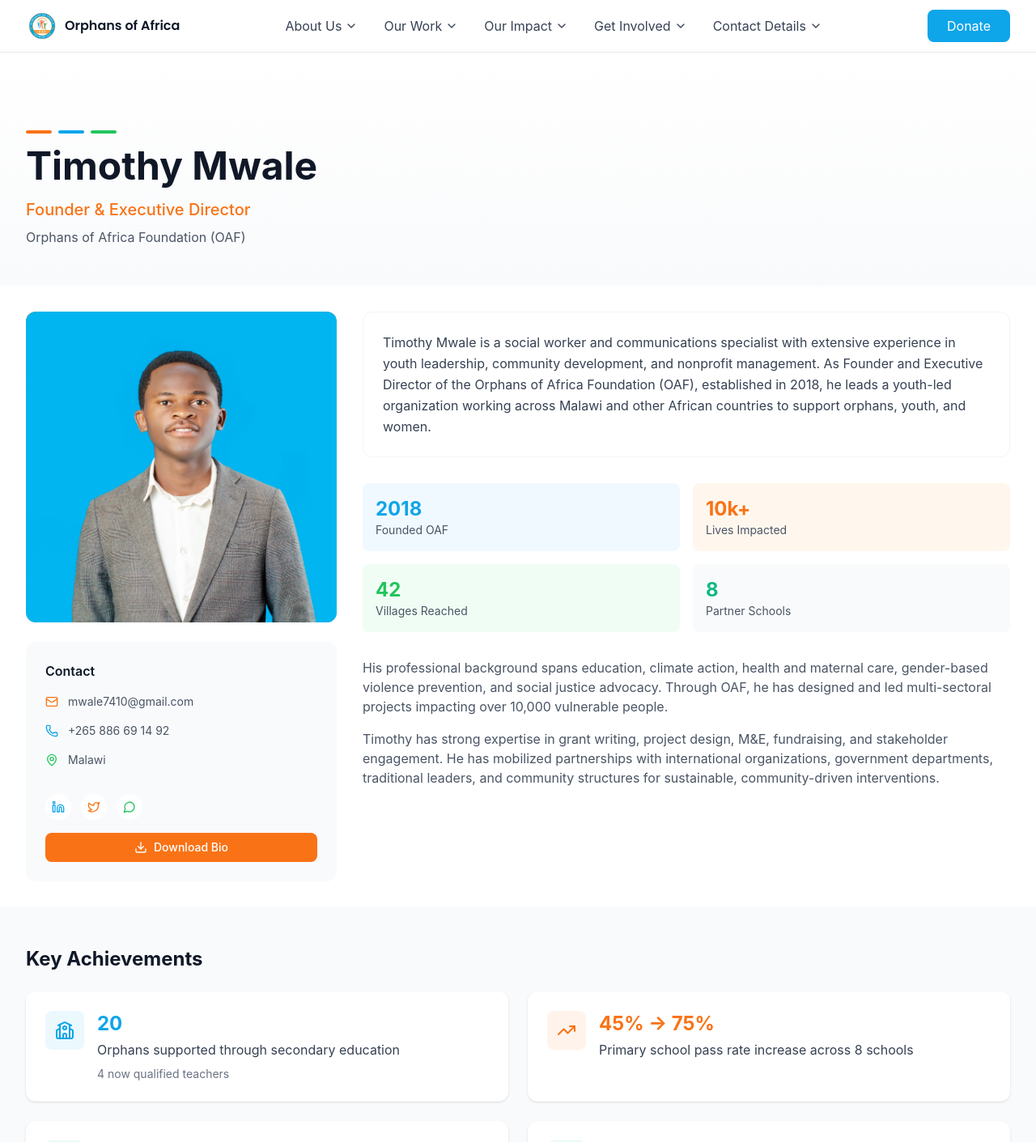
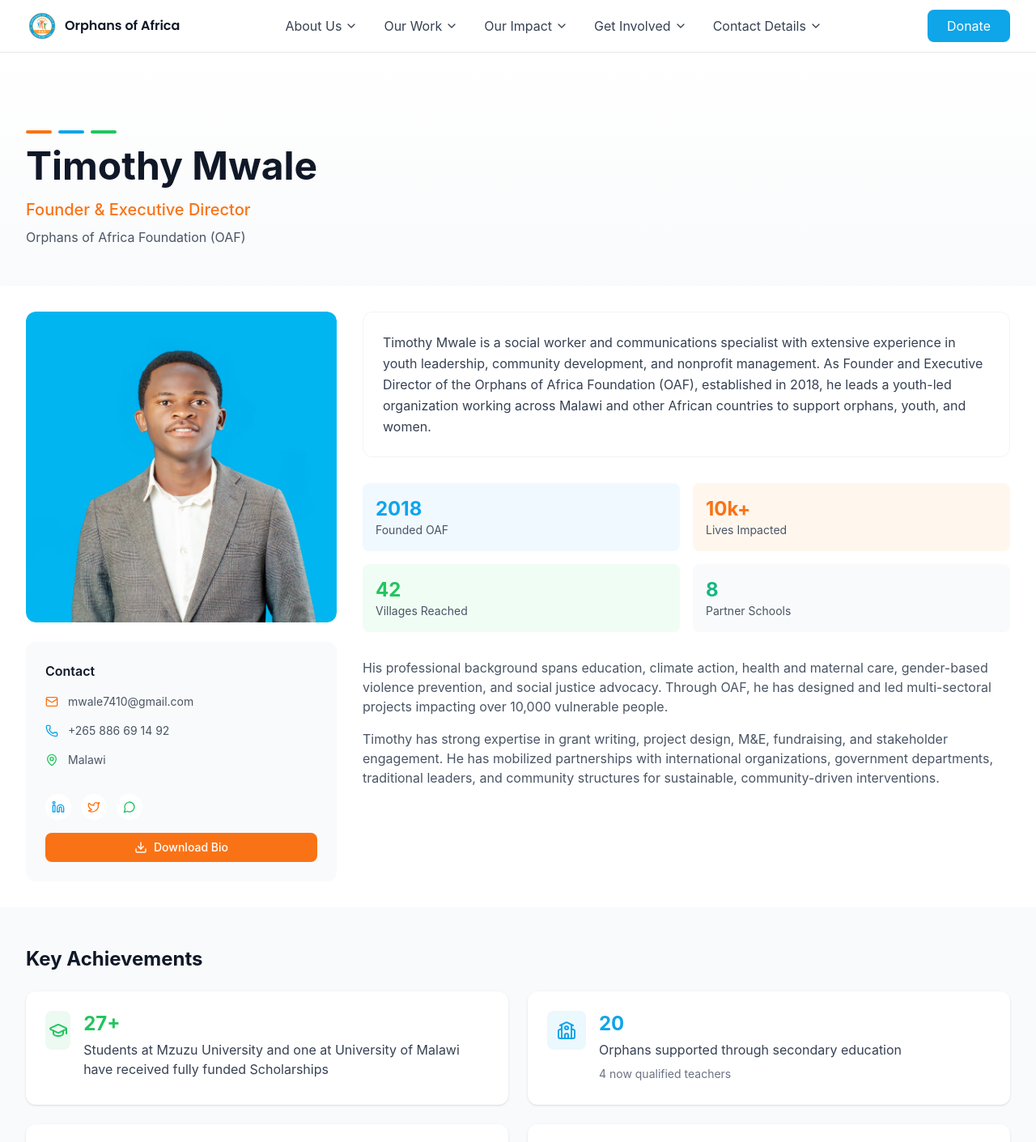
Before and after one commit to TaoTyro/OAF-Website, a React (Vite) app in the folder frontend/: page /leadership in a window 1280 px wide. Shown: the top 1411 px of the page at 81% size. Built offline with nearby package versions, Linux system fonts and the light colour scheme.

Commit message:
Update leadership page

```diff
--- a/frontend/src/app/pages/LeadershipPage.tsx
+++ b/frontend/src/app/pages/LeadershipPage.tsx
@@ -89,6 +89,12 @@ const Counter = ({ end, duration = 2, suffix = "" }: { end: number; duration?: n
 
 // Key Achievements Data
 const achievements = [
+    {
+     icon: GraduationCap,
+     stat: "27+",
+     label: "Students at Mzuzu University and one at University of Malawi have received fully funded Scholarships ",
+     color: brandColors.brightGreen,
+    },
   {
     icon: School,
     stat: "20",
@@ -113,7 +119,7 @@ const achievements = [
     icon: Users,
     stat: "10,000+",
     label: "Vulnerable people directly impacted",
-    color: brandColors.green,
+    color: brandColors.lightBlue,
   },
 ];
 
@@ -190,7 +196,7 @@ export function LeadershipPage() {
               className="md:col-span-1"
             >
               {/* Image Placeholder */}
-              <div className="bg-gradient-to-br from-[#F97316] to-[#0EA5E9] rounded-xl aspect-square mb-6 overflow-hidden">
+              <div className=" rounded-xl aspect-square mb-6 overflow-hidden">
                 <img
                   src="/images/leadership/timothy-mwale.jpg"
                   alt="Timothy Mwale"
```
